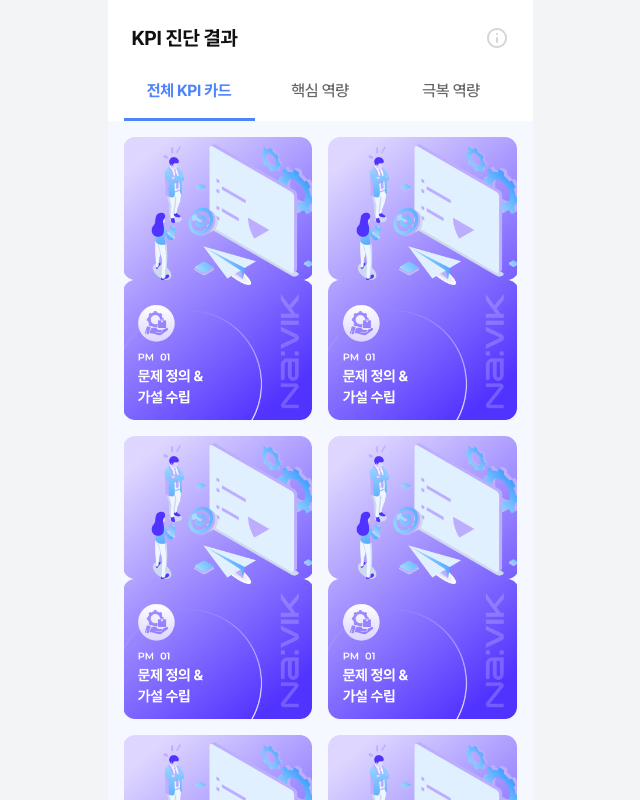
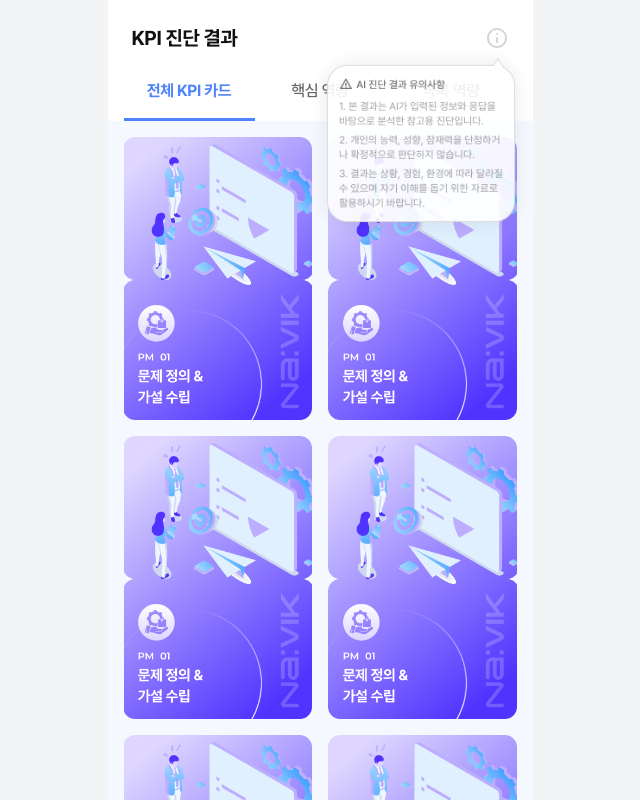
Before and after one commit to UMC9th-NaviK/NaviK-FE, a React (Vite) app: page /job/result in a window 1280 px wide. Both pictures are taken after a click on the button 816 px from the left and 38 px from the top of the page. Shown: the top 800 px of the page, without its empty margins (320-960 px from the left). Built offline with nearby package versions, Linux system fonts and the light colour scheme.

Commit message:
#35 [FEAT] 헤더 인포 이미지

```diff
--- a/src/components/common/CardHeader.tsx
+++ b/src/components/common/CardHeader.tsx
@@ -1,14 +1,23 @@
-import { useNavigate } from 'react-router-dom';
+import { useState } from 'react';
 
 const CardHeader = () => {
-  const navigate = useNavigate();
+  const [clickInfo, setClickInfo] = useState(false);
+
+  const onInfoClick = () => {
+    setClickInfo(!clickInfo);
+  };
 
   return (
     <div className="relative flex w-full items-center justify-between px-6 pt-6 pb-4">
       <p className="text-heading-20B text-base-900">KPI 진단 결과</p>
-      <button>
+      <button onClick={onInfoClick}>
         <img src="/icons/reports/info.svg" className="h-6 w-6" />
       </button>
+      {clickInfo && (
+        <div className="absolute top-8 -right-2 z-10 w-60 overflow-hidden">
+          <img src="/images/infoText.png" />
+        </div>
+      )}
     </div>
   );
 };
```
Also changed, not shown: public/images/infoText.png (added).
